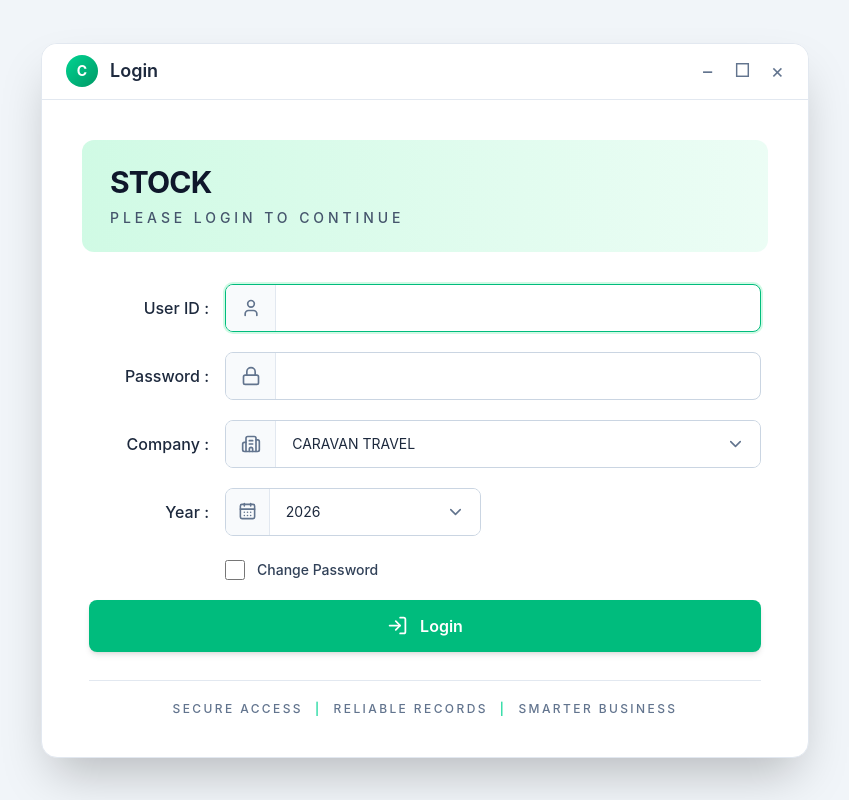
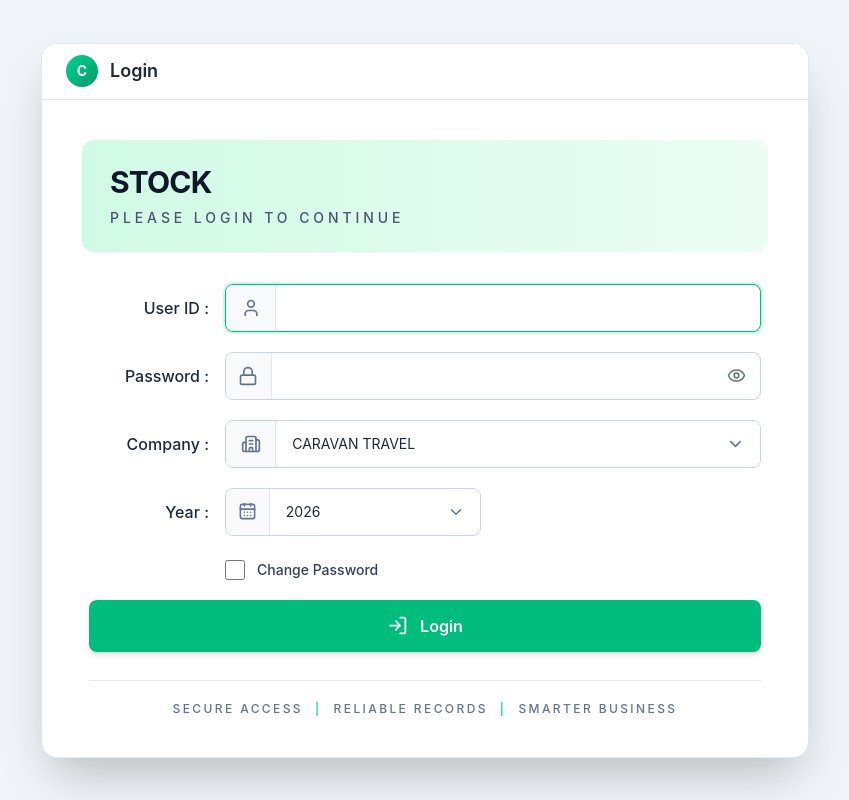
Before and after one commit to jishnuMgit/STOCK, a React (Vite) app in the folder Frontend/stock/: page /login in a window 1280 px wide. Shown: the whole page, without its empty margins (215-1064 px from the left). Built offline with nearby package versions, Linux system fonts and the light colour scheme.

Commit message:
fix: login form improvement and validation

```diff
--- a/Frontend/stock/src/pages/Auth/LoginPage.tsx
+++ b/Frontend/stock/src/pages/Auth/LoginPage.tsx
@@ -1,4 +1,4 @@
-import React, { useState } from "react";
+import React, { useState, useRef } from "react";
 import {
   User,
   Lock,
@@ -6,18 +6,33 @@ import {
   CalendarDays,
   ChevronDown,
   LogIn,
+  EyeOff,
+  Eye,
 } from "lucide-react";
+
+const currentYear = new Date().getFullYear();
+
+const years = Array.from({ length: 17 }, (_, index) => currentYear - index);
 
 const LoginPage: React.FC = () => {
   const [userId, setUserId] = useState("");
   const [password, setPassword] = useState("");
+  const [showPassword, setShowPassword] = useState(false);
   const [company, setCompany] = useState("CARAVAN TRAVEL");
   const [year, setYear] = useState("2026");
   // eslint-disable-next-line @typescript-eslint/no-unused-vars
   const [language, setLanguage] = useState("English");
   const [changePassword, setChangePassword] = useState(false);
 
-  const handleLogin = () => {
+  const userIdRef = useRef<HTMLInputElement>(null);
+  const passwordRef = useRef<HTMLInputElement>(null);
+  const companyRef = useRef<HTMLSelectElement>(null);
+  const yearRef = useRef<HTMLSelectElement>(null);
+  const changePasswordRef = useRef<HTMLInputElement>(null);
+
+  const handleLogin = (e: React.FormEvent<HTMLFormElement>) => {
+    e.preventDefault();
+
     console.log({
       userId,
       password,
@@ -28,10 +43,6 @@ const LoginPage: React.FC = () => {
     });
   };
 
-  const handleClose = () => {
-    console.log("Close");
-  };
-
   return (
     <div className="min-h-screen bg-slate-100 flex items-center justify-center p-6">
       {/* Login Window */}
@@ -39,42 +50,18 @@ const LoginPage: React.FC = () => {
         {/* Window Header */}
         <div className="flex h-14 items-center justify-between border-b border-slate-200 bg-white px-6">
           <div className="flex items-center gap-3">
-            <div className="flex h-8 w-8 items-center justify-center rounded-full bg-gradient-to-br from-emerald-400 to-emerald-600">
+            <div className="flex h-8 w-8 items-center justify-center rounded-full bg-linear-to-br from-emerald-400 to-emerald-600">
               <span className="text-sm font-bold text-white">C</span>
             </div>
 
             <span className="text-lg font-semibold text-slate-800">Login</span>
-          </div>
-
-          <div className="flex items-center gap-5 text-slate-500">
-            <button
-              type="button"
-              className="text-xl leading-none hover:text-slate-800"
-            >
-              −
-            </button>
-
-            <button
-              type="button"
-              className="text-lg leading-none hover:text-slate-800"
-            >
-              □
-            </button>
-
-            <button
-              type="button"
-              onClick={handleClose}
-              className="text-xl leading-none hover:text-red-500"
-            >
-              ×
-            </button>
           </div>
         </div>
 
         {/* Form Area */}
         <div className="p-8 md:p-10">
           {/* Form Header */}
-          <div className="mb-8 rounded-xl bg-gradient-to-r from-emerald-100 to-emerald-50 px-7 py-6">
+          <div className="mb-8 rounded-xl bg-linear-to-r from-emerald-100 to-emerald-50 px-7 py-6">
             <h1 className="text-3xl font-bold tracking-tight uppercase text-slate-900">
               Stock
             </h1>
@@ -85,7 +72,7 @@ const LoginPage: React.FC = () => {
           </div>
 
           {/* Form */}
-          <div className="mx-auto max-w-2xl space-y-5">
+          <form onSubmit={handleLogin} className="mx-auto max-w-2xl space-y-5">
             {/* User ID */}
             <div className="grid grid-cols-[120px_1fr] items-center gap-4">
               <label className="text-right text-base font-medium text-slate-800">
@@ -98,35 +85,60 @@ const LoginPage: React.FC = () => {
                 </div>
 
                 <input
+                  ref={userIdRef}
                   type="text"
                   value={userId}
                   onChange={(e) => setUserId(e.target.value)}
+                  onKeyDown={(e) => {
+                    if (e.key === "Enter") {
+                      e.preventDefault();
+                      passwordRef.current?.focus();
+                    }
+                  }}
                   className="w-full bg-transparent px-4 text-sm text-slate-800 outline-none"
                   autoFocus
+                  required
                 />
               </div>
             </div>
-
-            {/* Password */}
+            {/* Password */}{" "}
             <div className="grid grid-cols-[120px_1fr] items-center gap-4">
+              {" "}
               <label className="text-right text-base font-medium text-slate-800">
-                Password :
-              </label>
-
+                {" "}
+                Password :{" "}
+              </label>{" "}
               <div className="flex h-12 overflow-hidden rounded-lg border border-slate-300 bg-white transition focus-within:border-emerald-500 focus-within:ring-2 focus-within:ring-emerald-100">
+                {" "}
                 <div className="flex w-14 items-center justify-center border-r border-slate-200 bg-slate-50">
-                  <Lock size={20} className="text-slate-500" />
-                </div>
-
+                  {" "}
+                  <Lock size={20} className="text-slate-500" />{" "}
+                </div>{" "}
                 <input
-                  type="password"
+                  ref={passwordRef}
+                  type={showPassword ? "text" : "password"}
                   value={password}
                   onChange={(e) => setPassword(e.target.value)}
+                  onKeyDown={(e) => {
+                    if (e.key === "Enter") {
+                      e.preventDefault();
+                      companyRef.current?.focus();
+                    }
+                  }}
                   className="w-full bg-transparent px-4 text-sm text-slate-800 outline-none"
+                  required
                 />
-              </div>
+                <button
+                  type="button"
+                  onClick={() => setShowPassword((prev) => !prev)}
+                  className="flex w-12 shrink-0 cursor-pointer items-center justify-center text-slate-500 transition hover:text-slate-700"
+                  aria-label={showPassword ? "Hide password" : "Show password"}
+                >
+                  {" "}
+                  {showPassword ? <EyeOff size={19} /> : <Eye size={19} />}{" "}
+                </button>{" "}
+              </div>{" "}
             </div>
-
             {/* Company */}
             <div className="grid grid-cols-[120px_1fr] items-center gap-4">
               <label className="text-right text-base font-medium text-slate-800">
@@ -134,18 +146,19 @@ const LoginPage: React.FC = () => {
               </label>
 
               <div className="relative">
-                <div className="flex h-12 overflow-hidden rounded-lg border border-slate-300 bg-white">
+                <div className="flex h-12 overflow-hidden rounded-lg border border-slate-300 bg-white transition focus-within:border-emerald-500 focus-within:ring-2 focus-within:ring-emerald-100">
                   <div className="flex w-14 items-center justify-center border-r border-slate-200 bg-slate-50">
                     <Building2 size={20} className="text-slate-500" />
                   </div>
 
                   <select
+                    ref={companyRef}
                     value={company}
                     onChange={(e) => setCompany(e.target.value)}
-                    className="w-full appearance-none bg-white px-4 pr-10 text-sm text-slate-800 outline-none"
+                    className="h-full w-full cursor-pointer appearance-none bg-white px-4 pr-10 text-sm text-slate-800 outline-none"
+                    required
                   >
                     <option value="CARAVAN TRAVEL">CARAVAN TRAVEL</option>
-
                     <option value="CARAVAN TOURS">CARAVAN TOURS</option>
                   </select>
 
@@ -156,37 +169,36 @@ const LoginPage: React.FC = () => {
                 </div>
               </div>
             </div>
-
             {/* Year */}
             <div className="grid grid-cols-[120px_1fr] items-center gap-4">
               <label className="text-right text-base font-medium text-slate-800">
-                Year :
+                Year :{" "}
               </label>
-
               <div className="relative w-64">
-                <div className="flex h-12 overflow-hidden rounded-lg border border-slate-300 bg-white">
+                <div className="flex h-12 overflow-hidden rounded-lg border border-slate-300 bg-white transition focus-within:border-emerald-500 focus-within:ring-2 focus-within:ring-emerald-100">
                   <div className="flex w-14 items-center justify-center border-r border-slate-200 bg-slate-50">
-                    <CalendarDays size={19} className="text-slate-500" />
+                    <CalendarDays size={19} className="text-slate-500" />{" "}
                   </div>
-
                   <select
+                    ref={yearRef}
                     value={year}
                     onChange={(e) => setYear(e.target.value)}
-                    className="w-full appearance-none bg-white px-4 pr-10 text-sm text-slate-800 outline-none"
+                    className="h-full w-full cursor-pointer appearance-none bg-white px-4 pr-10 text-sm text-slate-800 outline-none"
+                    required
                   >
-                    <option value="2026">2026</option>
-                    <option value="2025">2025</option>
-                    <option value="2024">2024</option>
+                    {years.map((yearValue) => (
+                      <option key={yearValue} value={yearValue}>
+                        {yearValue}
+                      </option>
+                    ))}
                   </select>
-
                   <ChevronDown
-                    size={19}
+                    size={18}
                     className="pointer-events-none absolute right-4 top-1/2 -translate-y-1/2 text-slate-500"
                   />
                 </div>
               </div>
             </div>
-
             {/* Language */}
             {/* <div className="grid grid-cols-[120px_1fr] items-center gap-4">
 
@@ -229,13 +241,13 @@ const LoginPage: React.FC = () => {
                 </div>
               </div>
             </div> */}
-
             {/* Change Password */}
             <div className="grid grid-cols-[120px_1fr] items-center gap-4 pt-1">
               <div />
 
               <label className="flex cursor-pointer items-center gap-3 text-sm font-medium text-slate-700">
                 <input
+                  ref={changePasswordRef}
                   type="checkbox"
                   checked={changePassword}
                   onChange={(e) => setChangePassword(e.target.checked)}
@@ -244,18 +256,14 @@ const LoginPage: React.FC = () => {
                 Change Password
               </label>
             </div>
-
             {/* Buttons */}
-
             <button
-              type="button"
-              onClick={handleLogin}
+              type="submit"
               className="flex h-13 w-full cursor-pointer items-center justify-center gap-3 rounded-lg bg-emerald-500 px-6 py-3.5 text-base font-semibold text-white shadow-md transition hover:bg-emerald-600 hover:shadow-lg active:scale-[0.99]"
             >
               <LogIn size={21} />
               Login
             </button>
-
             {/* Bottom Information */}
             <div className="mt-7 border-t border-slate-200 pt-5 text-center">
               <p className="text-xs font-medium tracking-[0.2em] text-slate-500">
@@ -266,7 +274,7 @@ const LoginPage: React.FC = () => {
                 SMARTER BUSINESS
               </p>
             </div>
-          </div>
+          </form>
         </div>
       </div>
     </div>
```
Also changed, not shown: 1 other file (tests, documents, lock files or other folders).
